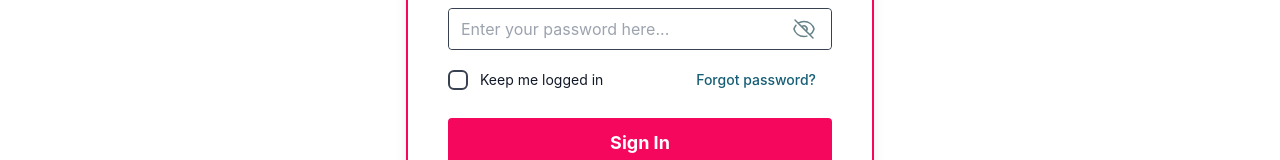
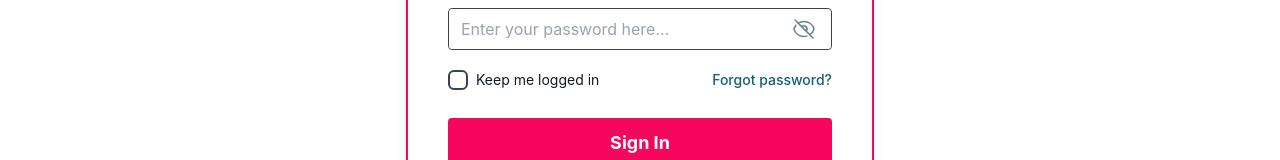
Before and after one commit to Asif-Wali/KoshurPrinters, a React (Create React App) app in the folder Client/: page /login in a window 1280 px wide. Shown: the part 576-736 px from the top of the page. Built offline with nearby package versions, Linux system fonts and the light colour scheme.

Commit message:
login layout rectified logged in checkbox

```diff
--- a/Client/src/Pages/Login.jsx
+++ b/Client/src/Pages/Login.jsx
@@ -76,9 +76,9 @@ export const Login = () => {
                           className={`w-5 h-5 border-2 rounded-md border-gray-700 ${isChecked ? 'bg-blue-500 border-0' : 'bg-white'}`}>
                           {isChecked ? <img className="" src="https://raw.githubusercontent.com/Loopple/loopple-public-assets/main/motion-tailwind/img/icons/check.png" alt="tick"/>:""}
                         </div>
-                        <span className="ml-3 text-sm font-normal text-gray-900">Keep me logged in</span>
+                        <span className="ml-2 text-sm font-normal text-gray-900">Keep me logged in</span>
                       </label>
-                      <Link to="/userforgotpassword"className="mr-4 text-sm font-medium font-bold text-cyan-800">Forgot password?</Link>
+                      <Link to="/userforgotpassword" className=" text-sm font-medium font-bold text-cyan-800">Forgot password?</Link>
                     </div>
                     <button className="w-full px-6 py-4 my-5  font-bold leading-none text-white transition duration-300  md:w-96 bg-Primary border-0 focus:outline-none hover:bg-Secondary rounded text-lg" type='submit'>Sign In</button>
                     <p className="text-sm leading-relaxed text-gray-900">Dont have an account? <Link to="/register" className="font-bold text-Primary">Create an Account</Link></p>
```
